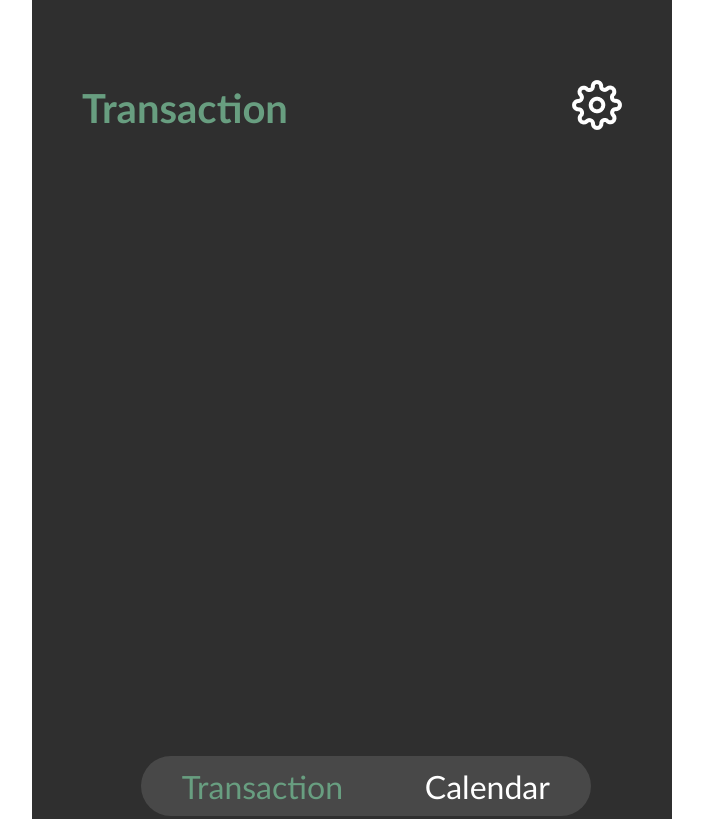
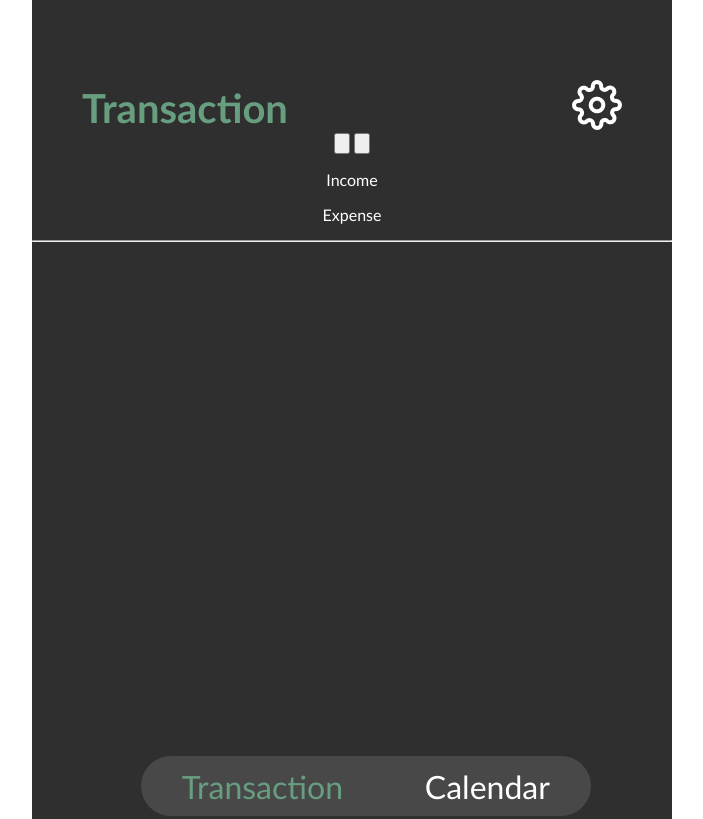
Before and after one commit to home0712/cmsc434-final, a plain HTML site: page tabs/tab2-record/transaction-list/transaction.html in a window 1280 px wide. Shown: the top 819 px of the page, without its empty margins (288-991 px from the left). Drawn offline with Linux system fonts and the light colour scheme.

Commit message:
added html structure to transaction, added tab2 redirect link

```diff
--- a/tabs/tab2-record/styles.css
+++ b/tabs/tab2-record/styles.css
@@ -1,3 +1,8 @@
+#summaryText p {
+    color: white;
+    text: 32px;
+}
+
 #subNavBar {
     width: 450px;
     height: 60px;
--- a/tabs/tab2-record/transaction-list/transaction.html
+++ b/tabs/tab2-record/transaction-list/transaction.html
@@ -16,6 +16,12 @@
             <button id="headerBtn"><img src="../../../assets/Settings.png"></button>
         </span>
 
+        <!-- date selector -->
+        <div>
+            <button><img></button>
+            <button><img></button>
+        </div>
+
         <!-- sub nav bar (only for tab2)-->
         <div id="subNavBar">
             <a href="" class="active">
@@ -27,14 +33,17 @@
         </div>
 
         <!-- Summary Text Area -->
-        <div>
+        <div id="summaryText">
+            <p>Income</p>
+            <p>Expense</p>
+        </div>
+
+        <hr class="solid">
+
+        <!-- Transaction Logs Area -->
+        <div id="logs">
 
         </div>
-
-        <!-- Transaction Logs Area -->
-         <div>
-
-         </div>
 
         <!-- nav bar -->
         <div id="navbar"></div>
```
Also changed, not shown: tabs/tab2-record/tab2-record.html (+1 -0 lines).
